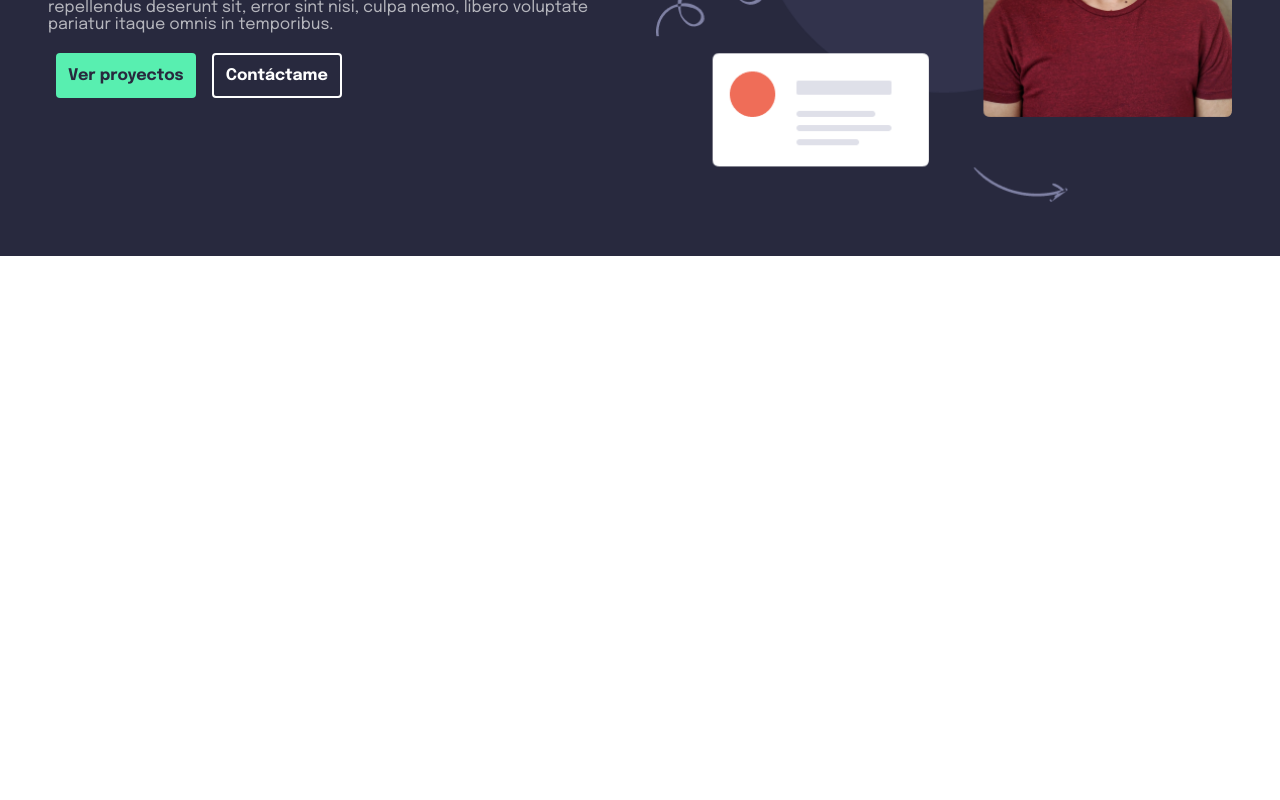
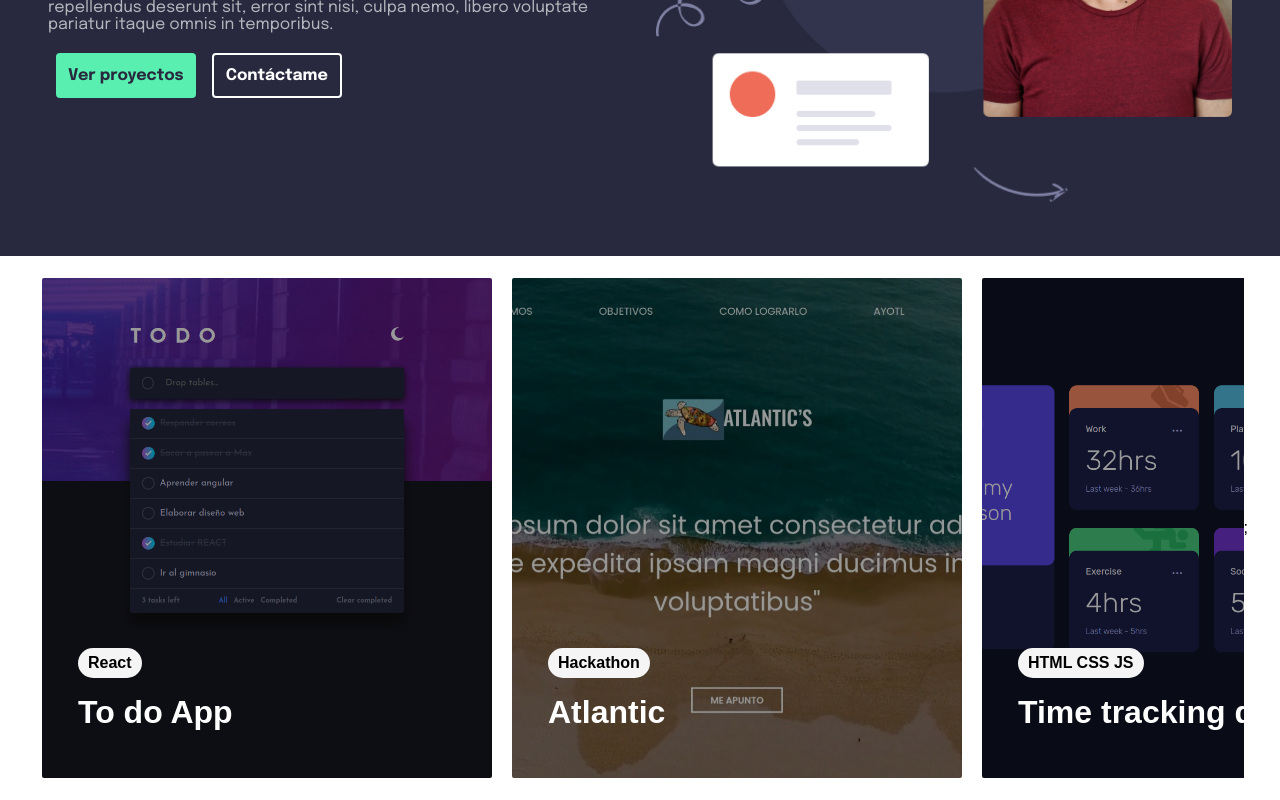
Before and after one commit to RicAlc/my-portfolio, a React (Create React App) app: page / in a window 1280 px wide. Shown: the part 544-1344 px from the top of the page. Before the commit the page ends 816 px from the top, so only its background shows below. Built offline with nearby package versions, Linux system fonts and the light colour scheme.

Commit message:
19. Agregando componente WorkCardList

```diff
--- a/src/App.js
+++ b/src/App.js
@@ -1,11 +1,13 @@
 import Header from "./components/Header";
 import Introduction from "./components/Introduction";
+import WorkCardList from "./components/WorkCardsList";
 
 function App() {
   return (
     <div className='App'>
       <Header />
       <Introduction />
+      <WorkCardList />
     </div>
   );
 }
--- /dev/null
+++ b/src/components/WorkCardsList.jsx
@@ -0,0 +1,13 @@
+import cardsData from "../data/cards.json";
+import WorkCard from "./WorkCard";
+function WorkCardList() {
+  const work_cards = cardsData.map((card) => {
+    return <WorkCard key={card.id} {...card} />;
+  });
+  return (
+    <div className='wc-container'>
+      <div className='work-card-list'>{work_cards}</div>;
+    </div>
+  );
+}
+export default WorkCardList;
--- a/src/sass/components/_index.scss
+++ b/src/sass/components/_index.scss
@@ -2,3 +2,4 @@
 @forward "introduction";
 @forward "btn";
 @forward "work-card";
+@forward "workcard-list";
--- /dev/null
+++ b/src/sass/components/_workcard-list.scss
@@ -0,0 +1,17 @@
+@use "../utils/" as u;
+.wc-container {
+  display: flex;
+  align-items: center;
+  justify-content: center;
+  width: 95%;
+  margin-block: u.rem(12);
+  .work-card-list {
+    // border: solid 1px var(--Light-border);
+    // padding: 1rem;
+    // border-bottom: solid 1px var(--Light-border);
+    display: flex;
+    align-items: center;
+    justify-content: flex-start;
+    overflow: auto;
+  }
+}
```
